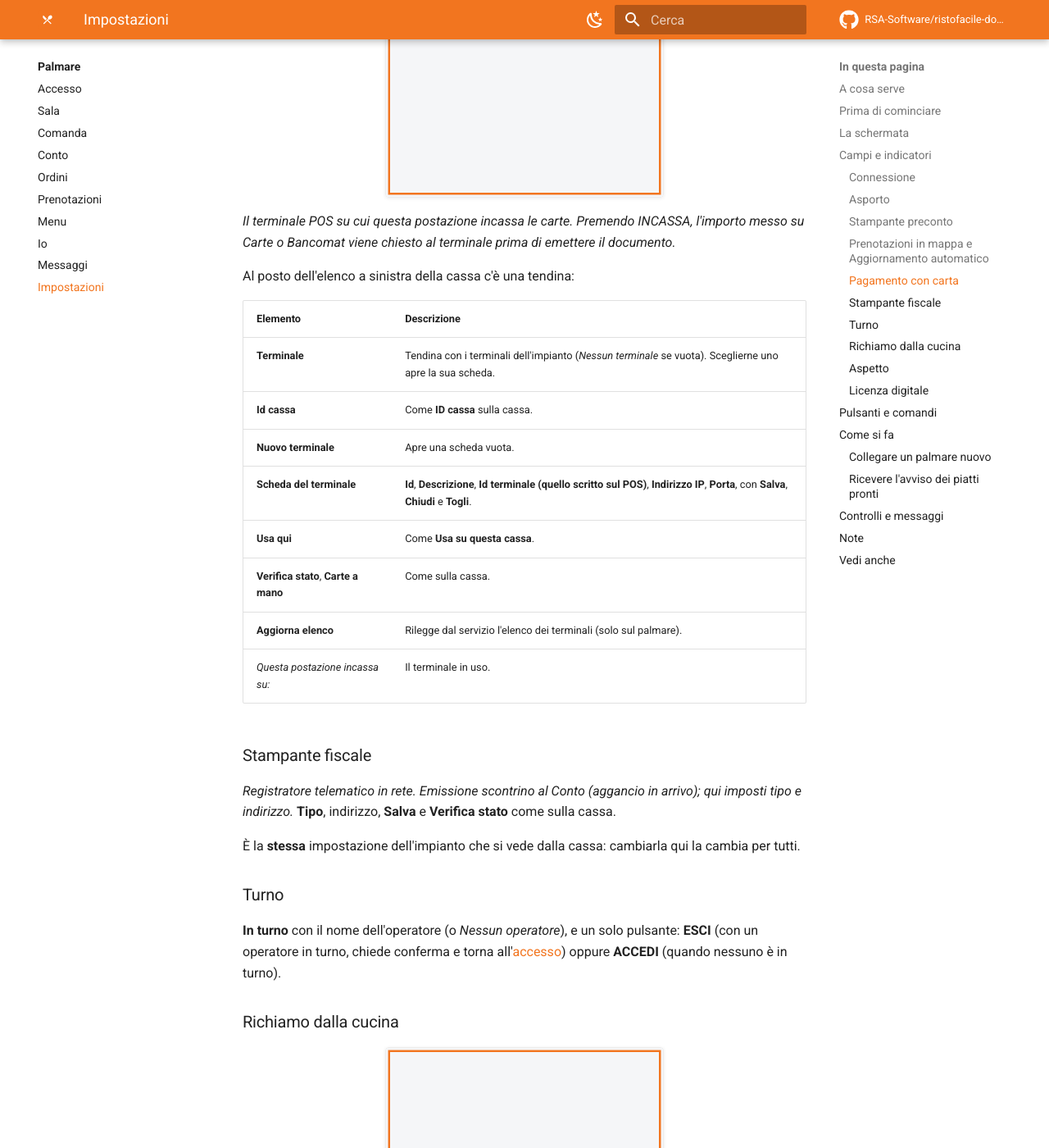
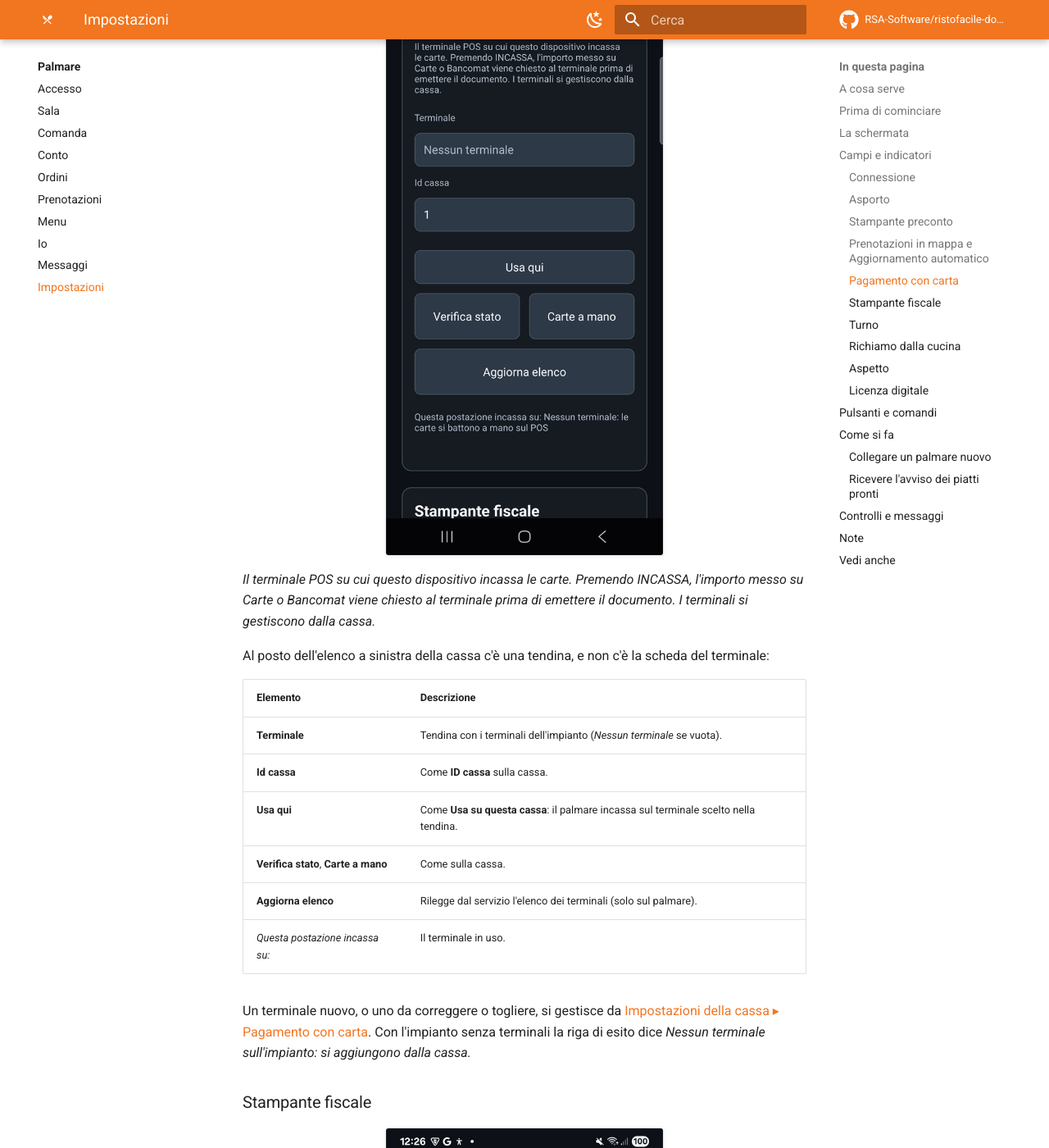
Before and after one commit to RSA-Software/ristofacile-docs, an MkDocs documentation site: the page built from docs/palmare/impostazioni.md, in a window 1280 px wide and 1400 px high, scrolled down 5032 px. Shown: the whole window at 82% size. Built offline with MkDocs 1.6.1 and Material for MkDocs 9.7.7, drawn with Linux system fonts in a browser that asks for light colours; comment, search, counter and statistics services are not loaded; some of the changed text lies outside the part shown.

Commit message:
Impostazioni del palmare: preconto, carte e stampante fiscale solo da scegliere o leggere; Cat. Merceologica negli articoli
Schermate vere di preconto e carte (erano segnaposto) e nuova della stampante fiscale.

Co-Authored-By: Claude Opus 5.5 (1M context) <noreply@anthropic.com>

```diff
--- a/docs/palmare/impostazioni.md
+++ b/docs/palmare/impostazioni.md
@@ -1,6 +1,6 @@
 ---
 title: Impostazioni
-description: Le impostazioni del palmare - collegamento al servizio, tavolo dell'asporto, stampante del preconto, POS, stampante fiscale, turno, richiamo dalla cucina, tema e licenza digitale.
+description: Le impostazioni del palmare - collegamento al servizio, tavolo dell'asporto, scelta della stampante del preconto e del POS, stampante fiscale in lettura, turno, richiamo dalla cucina, tema e licenza digitale.
 app: Palmare
 percorso: Menu ▸ Impostazioni
 pagina: ImpostazioniPage
@@ -32,14 +32,17 @@ Rispetto alla cassa, sul palmare:
 - **non ci sono** Modelli di stampa, Cassa automatica, Dati fiscali, Menu online e Hotel, e
   nella parte della sala manca il **Tagliando di via in cucina**;
 - **c'è in più** il **Richiamo dalla cucina**;
+- stampanti, terminali POS e stampante fiscale **si scelgono o si leggono, ma non si
+  modificano**: aggiungerli, correggerli o toglierli si fa dalla cassa;
 - la licenza digitale prende sempre un **posto Mobile**: non si sceglie l'edizione.
 
 ## Prima di cominciare
 
 - Sul palmare non si creano sale, tavoli e operatori: devono già esistere, creati dalla cassa
   ([Sale e tavoli](../cassa/sale-e-tavoli.md), [Operatori](../cassa/operatori.md)).
-- Le stampanti e i terminali POS sono quelli dell'impianto: se ne servono di nuovi si possono
-  aggiungere anche da qui, ma di solito si registrano dalla cassa.
+- Le stampanti, i terminali POS e la stampante fiscale sono quelli dell'impianto e si registrano
+  dalla cassa ([Impostazioni della cassa](../cassa/impostazioni.md)): dal palmare si sceglie solo
+  quali usare.
 
 ## La schermata
 
@@ -76,15 +79,18 @@ Come **Sala ▸ Tavolo asporto** della cassa: **Sala asporto**, **Tavolo asporto
 
 ![Stampante preconto](../assets/img/palmare/impostazioni-preconto.png){ .telefono }
 
-*Stampante ESC/POS di rete su cui esce il preconto. L'elenco è dell'impianto e lo vedono tutti i
-dispositivi; qui scegli quale usa questo.*
+*Stampante su cui esce il preconto di questo dispositivo. L'elenco è dell'impianto e si gestisce
+dalla cassa.*
 
 | Elemento | Descrizione |
 |---|---|
-| **Stampante di questo dispositivo** | Tendina (*Scegli la stampante*) con le stampanti dell'impianto. Compare solo se l'impianto ne ha. |
-| **Indirizzo IP**, **Porta** | Come sulla cassa. |
-| **Salva**, **Stampa di prova**, **Verifica stato** | Come sulla cassa. |
-| **Togli dall'impianto** | Come **Togli** della cassa: toglie la stampante per tutti i dispositivi. |
+| **Stampante di questo dispositivo** | Tendina (*Scegli la stampante*) con le stampanti dell'impianto. Compare solo se l'impianto ne ha. La scelta vale subito per questo palmare: non c'è da salvare. |
+| **Stampa di prova**, **Verifica stato** | Come sulla cassa, sulla stampante scelta. |
+
+Indirizzo e porta non si scrivono qui: una stampante nuova, o una da correggere o togliere, si
+gestisce da [Impostazioni della cassa ▸ Stampante preconto](../cassa/impostazioni.md#stampante-preconto).
+Con l'impianto senza stampanti la riga di esito dice *Nessuna stampante sull'impianto: si
+aggiungono dalla cassa.*
 
 ### Prenotazioni in mappa e Aggiornamento automatico
 
@@ -101,31 +107,40 @@ in cassa.
 
 ![Pagamento con carta](../assets/img/palmare/impostazioni-carte.png){ .telefono }
 
-*Il terminale POS su cui questa postazione incassa le carte. Premendo INCASSA, l'importo messo su
-Carte o Bancomat viene chiesto al terminale prima di emettere il documento.*
+*Il terminale POS su cui questo dispositivo incassa le carte. Premendo INCASSA, l'importo messo su
+Carte o Bancomat viene chiesto al terminale prima di emettere il documento. I terminali si
+gestiscono dalla cassa.*
 
-Al posto dell'elenco a sinistra della cassa c'è una tendina:
+Al posto dell'elenco a sinistra della cassa c'è una tendina, e non c'è la scheda del terminale:
 
 | Elemento | Descrizione |
 |---|---|
-| **Terminale** | Tendina con i terminali dell'impianto (*Nessun terminale* se vuota). Sceglierne uno apre la sua scheda. |
+| **Terminale** | Tendina con i terminali dell'impianto (*Nessun terminale* se vuota). |
 | **Id cassa** | Come **ID cassa** sulla cassa. |
-| **Nuovo terminale** | Apre una scheda vuota. |
-| **Scheda del terminale** | **Id**, **Descrizione**, **Id terminale (quello scritto sul POS)**, **Indirizzo IP**, **Porta**, con **Salva**, **Chiudi** e **Togli**. |
-| **Usa qui** | Come **Usa su questa cassa**. |
+| **Usa qui** | Come **Usa su questa cassa**: il palmare incassa sul terminale scelto nella tendina. |
 | **Verifica stato**, **Carte a mano** | Come sulla cassa. |
 | **Aggiorna elenco** | Rilegge dal servizio l'elenco dei terminali (solo sul palmare). |
 | *Questa postazione incassa su:* | Il terminale in uso. |
 
+Un terminale nuovo, o uno da correggere o togliere, si gestisce da
+[Impostazioni della cassa ▸ Pagamento con carta](../cassa/impostazioni.md#pagamento-con-carta).
+Con l'impianto senza terminali la riga di esito dice *Nessun terminale sull'impianto: si
+aggiungono dalla cassa.*
+
 ### Stampante fiscale
 
-*Registratore telematico in rete. Emissione scontrino al Conto (aggancio in arrivo); qui imposti
-tipo e indirizzo.* **Tipo**, indirizzo, **Salva** e **Verifica stato** come sulla cassa.
+![Stampante fiscale](../assets/img/palmare/impostazioni-fiscale.png){ .telefono }
 
-È la **stessa** impostazione dell'impianto che si vede dalla cassa: cambiarla qui la cambia per
-tutti.
+*Il registratore telematico dell'impianto, lo stesso della cassa. Si imposta dalla cassa.*
 
-<!-- DA VERIFICARE: la frase a video "aggancio in arrivo" sembra superata (sulla cassa lo scontrino al conto esce gia'); confermare se dal palmare lo scontrino esce davvero sulla stampante fiscale. -->
+Il riquadro è in sola lettura: mostra il tipo e l'indirizzo della stampante fiscale (per esempio
+**3i** e `192.168.1.144`), oppure *Nessuna stampante fiscale impostata.* Con una stampante
+impostata c'è **Verifica stato**, che interroga il registratore come sulla cassa.
+
+La stampante fiscale è una sola per tutto l'impianto: si cambia da
+[Impostazioni della cassa ▸ Stampante fiscale](../cassa/impostazioni.md#stampante-fiscale).
+
+<!-- DA VERIFICARE: confermare se dal palmare lo scontrino al conto esce davvero sulla stampante fiscale. -->
 
 ### Turno
 
@@ -170,9 +185,9 @@ palmare occupa sempre un posto **Mobile** della licenza. Vedi
 |---|---|
 | **Salva e connetti** | Salva e verifica il collegamento al servizio. |
 | **Salva tavolo asporto** | Salva sala e tavolo dell'asporto per questo palmare. |
-| **Salva** / **Stampa di prova** / **Verifica stato** / **Togli dall'impianto** | Stampante del preconto, come sulla cassa. |
-| **Nuovo terminale** / **Usa qui** / **Carte a mano** / **Aggiorna elenco** | Terminale POS di questo palmare. |
-| **Salva** / **Verifica stato** | Stampante fiscale dell'impianto. |
+| **Stampa di prova** / **Verifica stato** | Stampante del preconto scelta per questo palmare. |
+| **Usa qui** / **Verifica stato** / **Carte a mano** / **Aggiorna elenco** | Terminale POS di questo palmare. |
+| **Verifica stato** | Interroga la stampante fiscale dell'impianto. |
 | **ESCI** / **ACCEDI** | Chiude il turno / apre l'accesso. |
 | **Avvisami quando è pronto**, **Solo i miei tavoli** | Accendono e spengono il richiamo dalla cucina. |
 | **Scuro** / **Chiaro** / **Sistema** | Cambiano il tema. |
@@ -212,8 +227,9 @@ Quelli propri del palmare:
 
 - Alcuni messaggi dicono «cassa» anche sul palmare (per esempio *Questa cassa stampa su…*): si
   riferiscono a questo palmare.
-- Stampanti, terminali POS e stampante fiscale sono dell'impianto: **Togli dall'impianto**,
-  **Togli** e il salvataggio della stampante fiscale hanno effetto anche sulle casse.
+- Stampanti, terminali POS e stampante fiscale sono dell'impianto e valgono per tutti i
+  dispositivi: per questo dal palmare non si modificano, così una prova fatta da un telefono non
+  cambia la configurazione delle casse.
 - Su Samsung, se le notifiche smettono di arrivare dopo un po', togli RistoApp dal risparmio
   energetico come indicato nella riga di stato.
 
```
Also changed, not shown: DOMANDE-APERTE.md (+2 -2 lines), docs/appendici/messaggi.md (+1 -1 lines), docs/cassa/articoli.md (+4 -4 lines), docs/assets/img/palmare/impostazioni-carte.png, docs/assets/img/palmare/impostazioni-fiscale.png (added), docs/assets/img/palmare/impostazioni-preconto.png, 1 other file.
